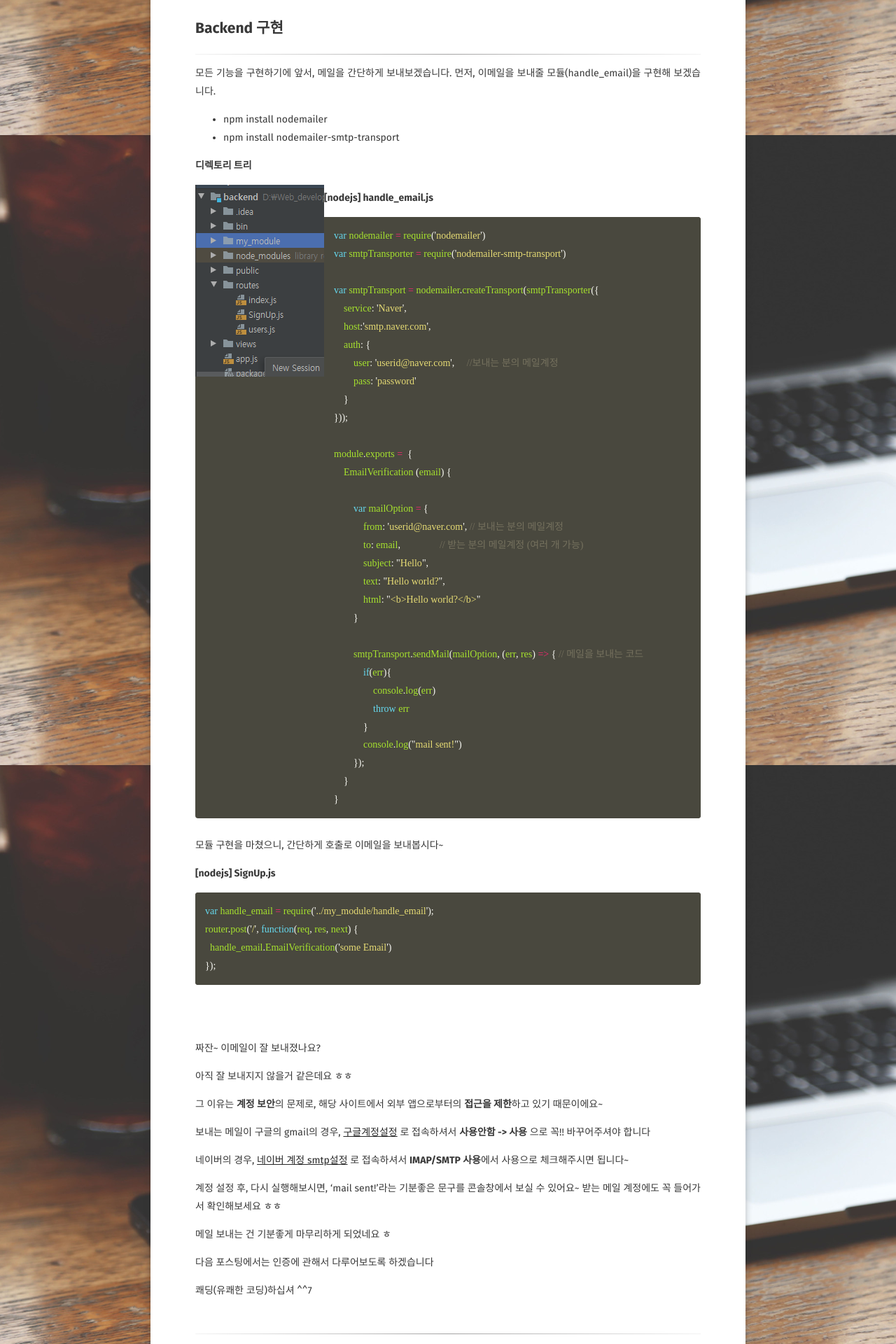
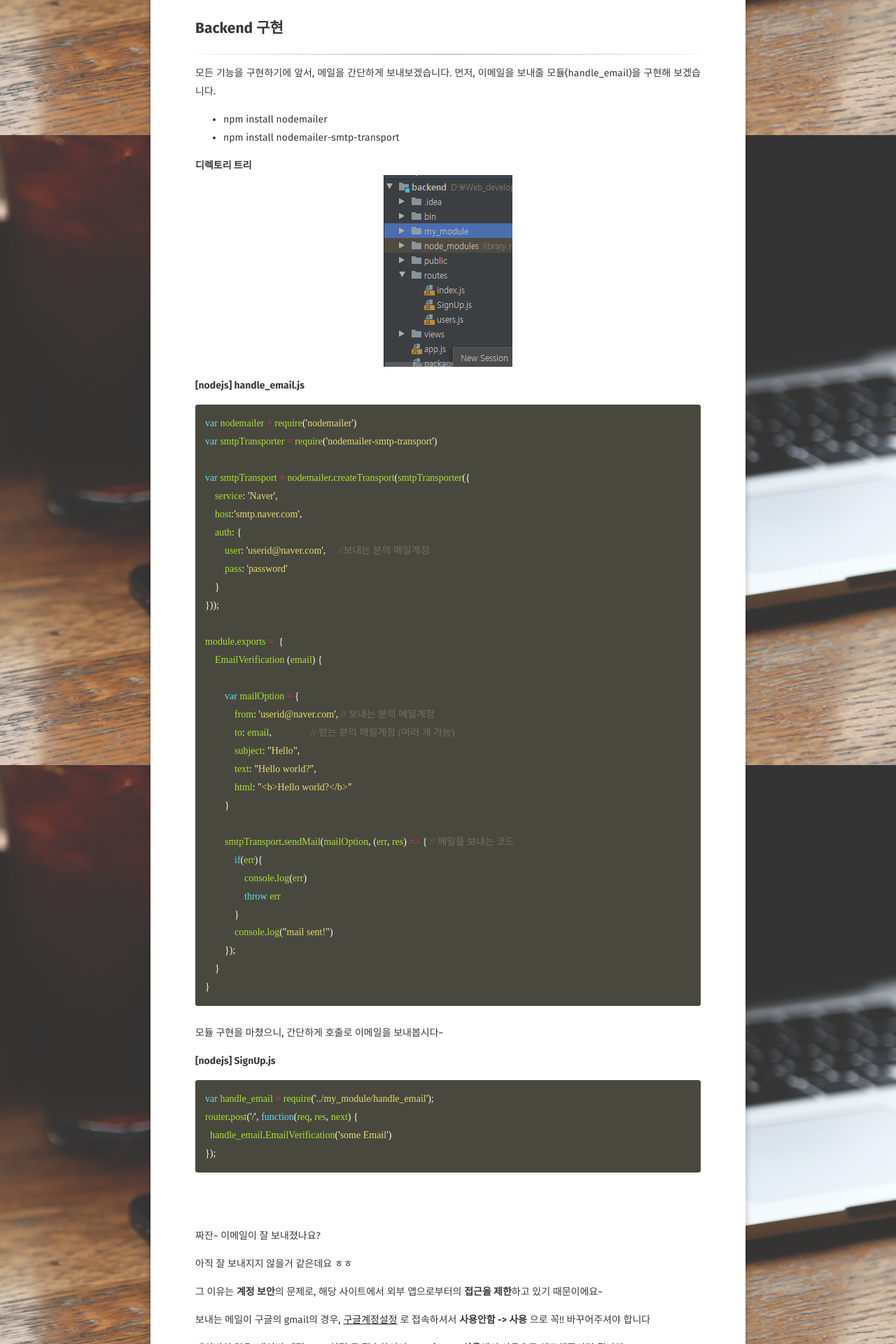
Before and after one commit to plan5886/plan5886.github.io, a Jekyll site: the page built from _posts/2019-12-15-[nodejs]nodemailer with naver.md, in a window 1280 px wide. Shown: the part 1607-3527 px from the top of the page at 70% size. Built offline with Jekyll 4.4.1, drawn with Linux system fonts in a browser that asks for light colours; some web fonts are replaced; comment, search, counter and statistics services are not loaded.

Commit message:
Update 2019-12-15-[nodejs]nodemailer with naver.md

```diff
--- a/_posts/2019-12-15-[nodejs]nodemailer with naver.md
+++ b/_posts/2019-12-15-[nodejs]nodemailer with naver.md
@@ -52,9 +52,8 @@ this.$http.post('/api/SignUp', { // 회원가입 버튼 클릭시 호출
 * npm install nodemailer-smtp-transport
 
 **디렉토리 트리**
-<div style="margin-bottom: 20px">
-<img align="left" src="https://plan5886.github.io/assets/img/2019-12-15/img_folder.png">
-</div>
+<br>
+<img src="https://plan5886.github.io/assets/img/2019-12-15/img_folder.png" style="display:block">
 
 
 
```
